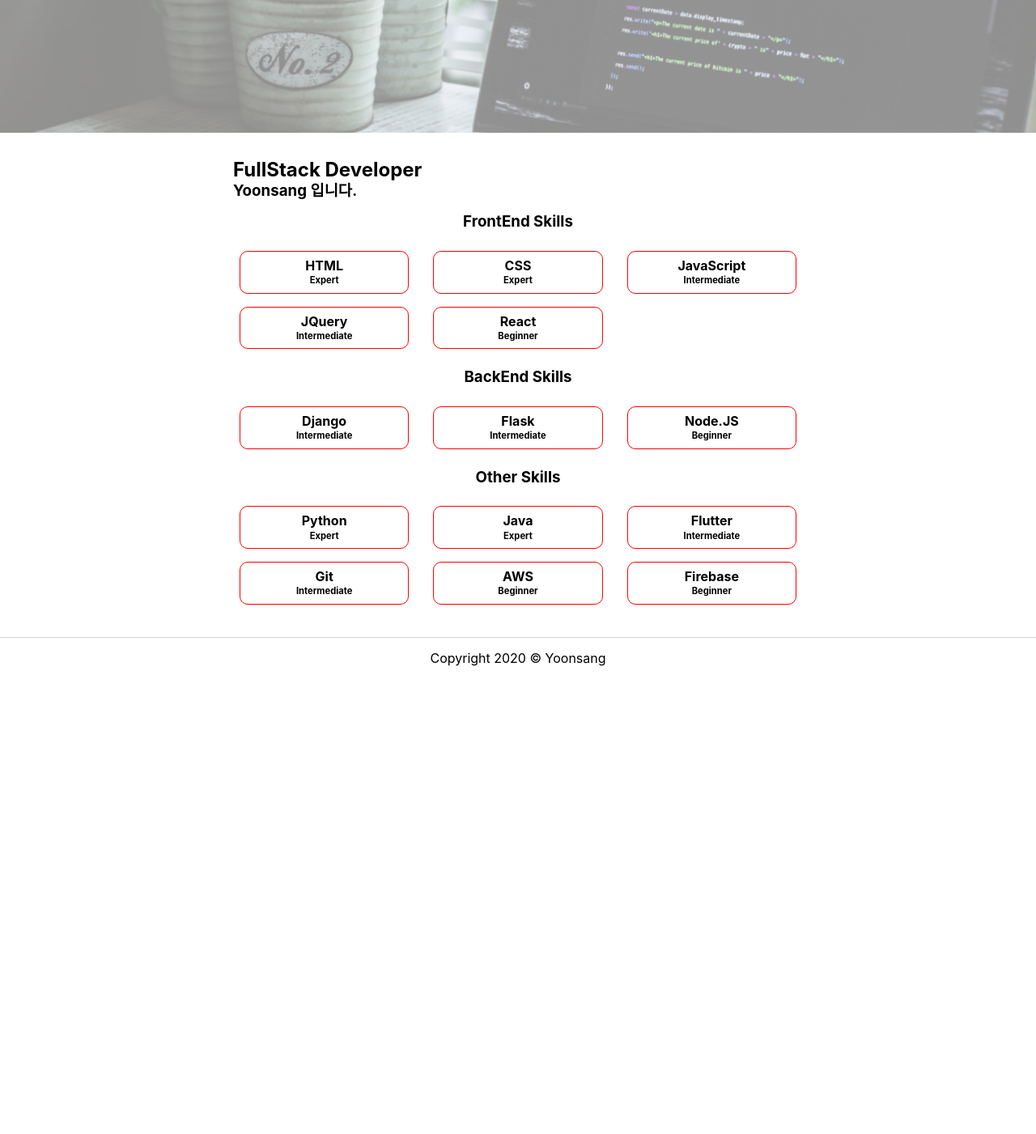
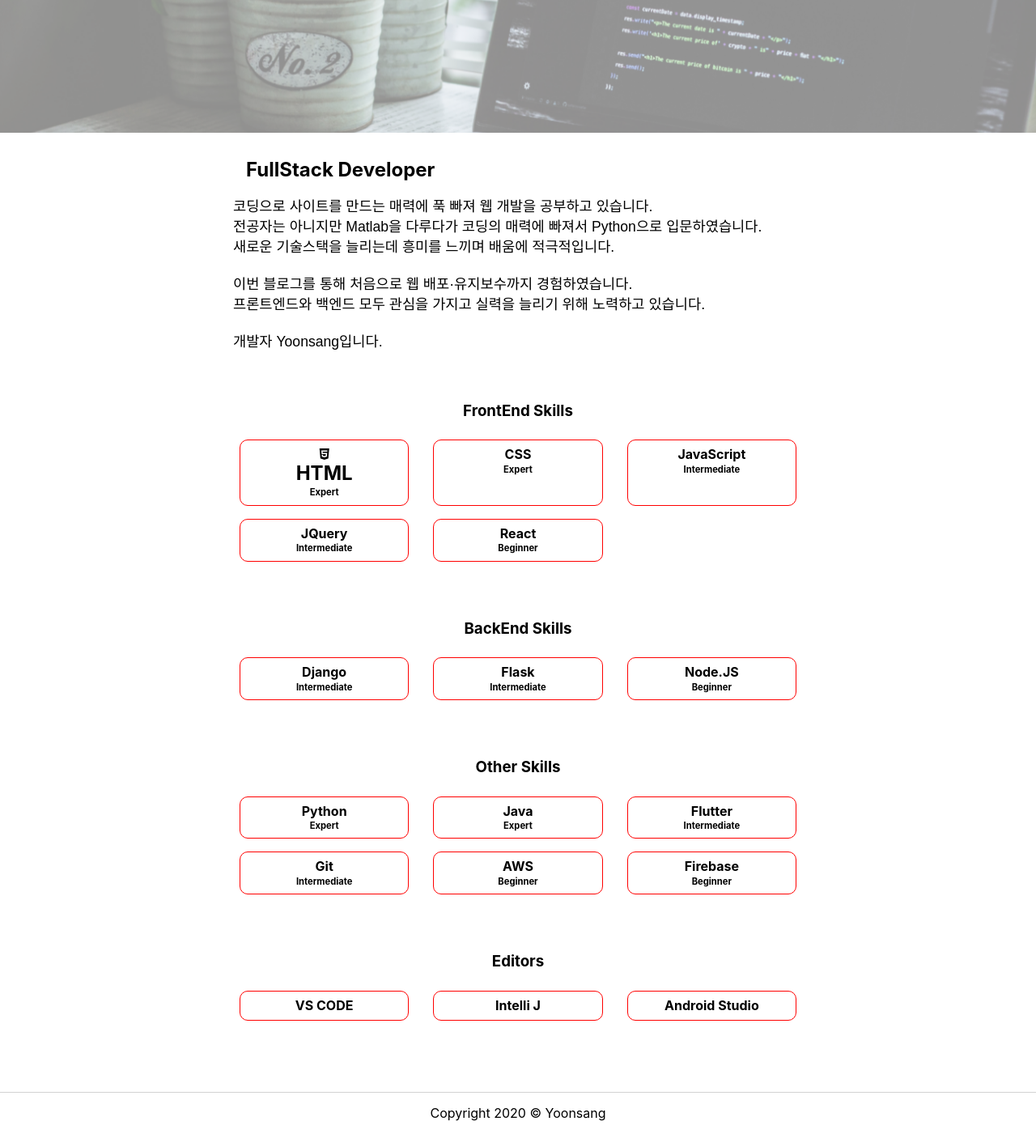
Before and after one commit to yoonsangkwak/Alog_Project, a Django app: page /alog/about/ in a window 1280 px wide. Shown: the part 336-1737 px from the top of the page at 81% size. Before the commit the page ends 1159 px from the top, so only its background shows below. Run offline with Django 3.2, Linux system fonts and the light colour scheme; some libraries are stand-ins or nearby versions.

Commit message:
about update

```diff
--- a/static/about.css
+++ b/static/about.css
@@ -1,5 +1,20 @@
+.introduce-profile {
+    font-family: 'Spoqa Han Sans', sans-serif;
+    font-size: 1.1em;
+    font-weight: 100;
+    line-height: normal;
+}
+
 .name-profile {
     margin: 1rem;
+}
+
+.name-profile h2 {
+    margin: 1rem;
+}
+
+.skill-stack {
+    margin: 4rem 0;
 }
 
 .skill-list {
@@ -17,6 +32,12 @@
     border: 1px solid red;
     border-radius: 10px;
 }
+
+.skill-item-text,
+.skill-icon {
+    font-size: 1.5em;
+}
+
 .skill-level {
     margin-top: 0.2em;
     font-size: 0.7em;
--- a/templates/alog/about.html
+++ b/templates/alog/about.html
@@ -3,18 +3,30 @@
     {% block extrahead %}
     {% load static %}
     <link rel="stylesheet" href="{% static 'about.css' %}">
+    <script src="https://kit.fontawesome.com/f87ecf414a.js" crossorigin="anonymous"></script>
     {% endblock %}
 </head>
 {% block content %}
 <div class="name-profile">
     <h2>FullStack Developer</h2>
-    <h3>Yoonsang 입니다.</h3>
+    <div class="introduce-profile">
+        <p>코딩으로 사이트를 만드는 매력에 푹 빠져 웹 개발을 공부하고 있습니다.</p>
+        <p>전공자는 아니지만 Matlab을 다루다가 코딩의 매력에 빠져서 Python으로 입문하였습니다.</p>
+        <p>새로운 기술스택을 늘리는데 흥미를 느끼며 배움에 적극적입니다.</p>
+        <br>
+        <p>이번 블로그를 통해 처음으로 웹 배포·유지보수까지 경험하였습니다.</p>
+        <p>프론트엔드와 백엔드 모두 관심을 가지고 실력을 늘리기 위해 노력하고 있습니다.</p>
+        <br>
+        <p>개발자 Yoonsang입니다.</p>
+    </div>
 </div>
 
 <div class="skill-stack frontend">
     <h3 class="skill-title">FrontEnd Skills</h3>
     <ul class="skill-list">
-        <li class="skill-item">HTML
+        <li class="skill-item">
+            <i class="fab fa-html5"></i>
+            <div class="skill-item-text">HTML</div>
             <div class="skill-level">Expert</div>
         </li>
         <li class="skill-item">CSS
@@ -70,4 +82,13 @@
         </li>
     </ul>
 </div>
+
+<div class="skill-stack ide">
+    <h3 class="skill-title">Editors</h3>
+    <ul class="skill-list">
+        <li class="skill-item ide-item">VS CODE</li>
+        <li class="skill-item ide-item">Intelli J</li>
+        <li class="skill-item ide-item">Android Studio</li>
+    </ul>
+</div>
 {% endblock %}
```
